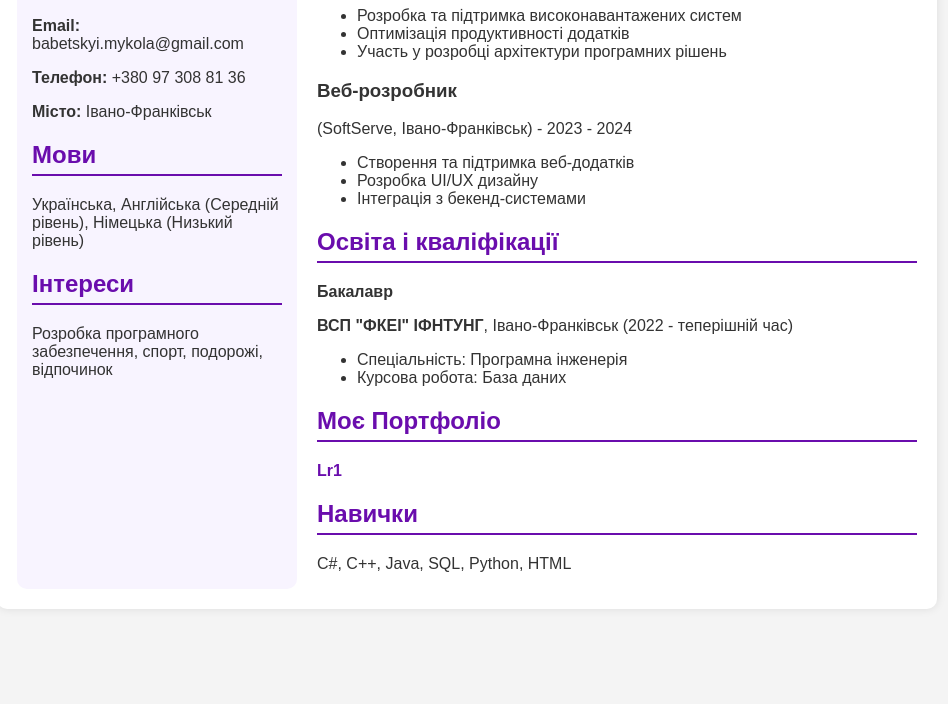
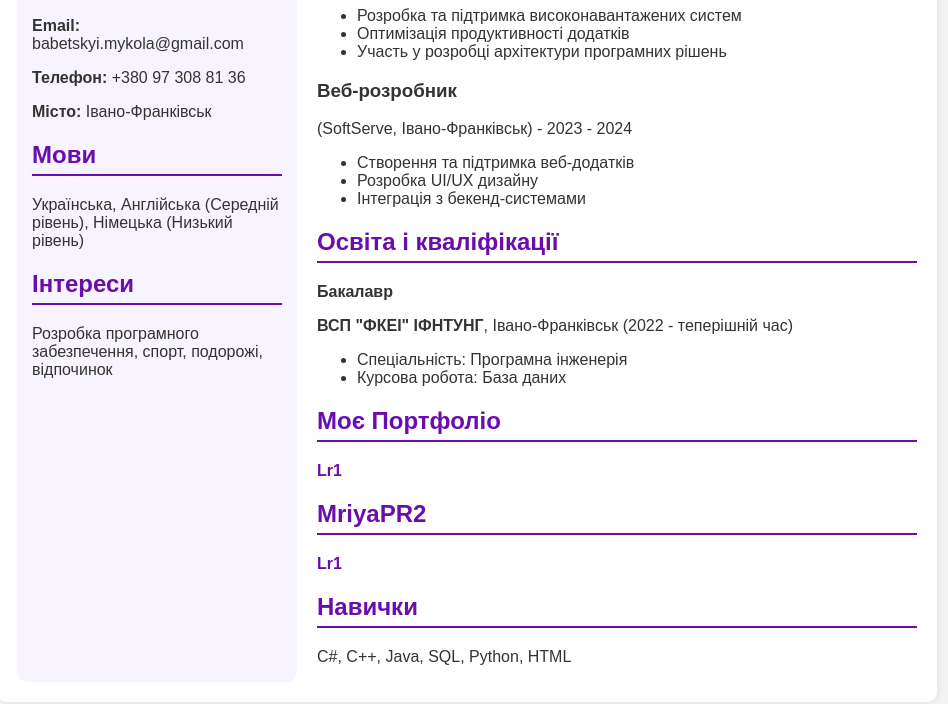
Before and after one commit to hailrake-arthas/hailrake-arthas.github.io, a plain HTML site: page index.html in a window 1280 px wide. Shown: the part 332-1036 px from the top of the page, without its empty margins (173-1121 px from the left). Before the commit the page ends 961 px from the top, so only its background shows below. Drawn offline with Linux system fonts and the light colour scheme.

Commit message:
Update index.html

```diff
--- a/index.html
+++ b/index.html
@@ -62,6 +62,8 @@
             <section>
                 <h2>Моє Портфоліо</h2>
                 <a href='lr1html/lr1babetskiy.html'>Lr1</a>
+                    <h2>MriyaPR2</h2>
+                <a href='task_mriya/cossacs.html'>Lr1</a>
             </section>
             <section>
                 <h2>Навички</h2>
```
